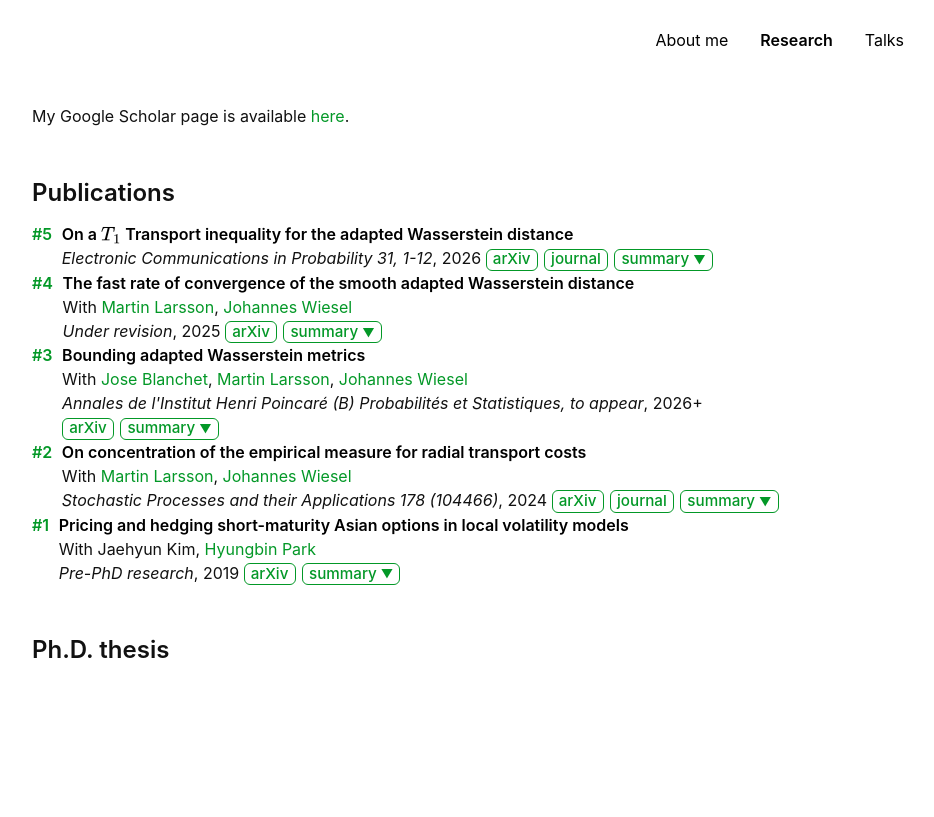
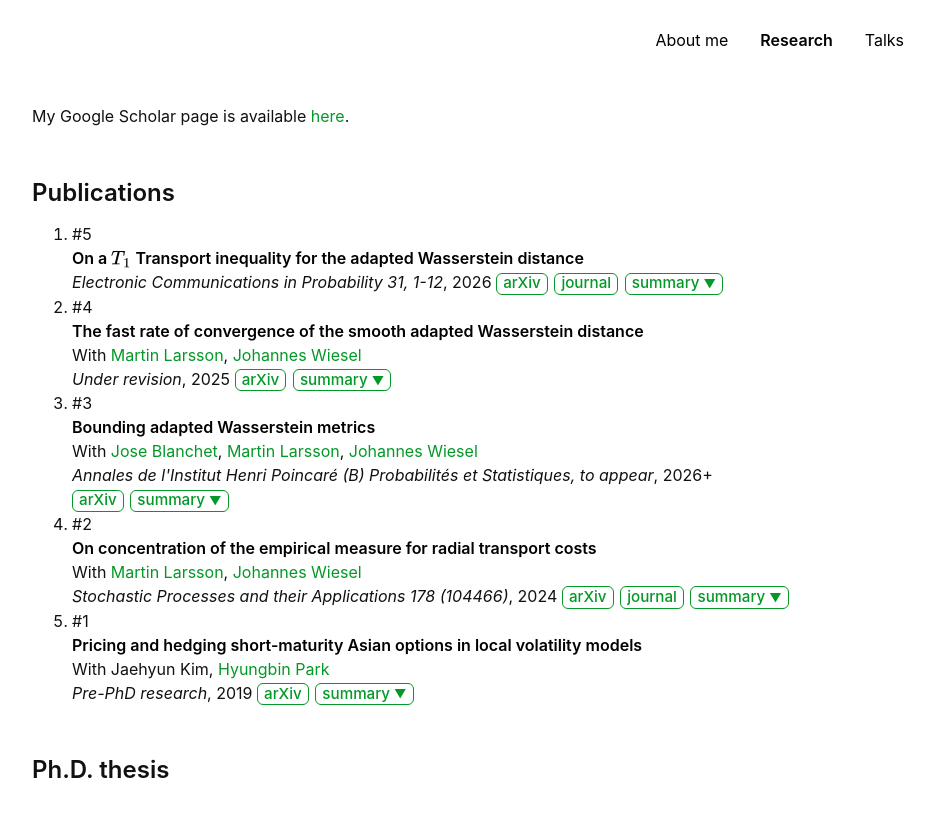
Before and after one commit to Jonghwap/Jonghwap.github.io, a Jekyll site: the page built from research.md, in a window 1280 px wide. Shown: the top 817 px of the page, without its empty margins (208-1142 px from the left). Built offline with Jekyll 4.4.1, drawn with Linux system fonts in a browser that asks for light colours; a style sheet for code colours, icons or effects is not loaded.

Commit message:
Update minimal-light-no-dark-mode.scss

```diff
--- a/_sass/minimal-light-no-dark-mode.scss
+++ b/_sass/minimal-light-no-dark-mode.scss
@@ -243,31 +243,6 @@ a {
 
 a:hover {
   color:#02661E
-}
-
-.publication-list ::marker {
-  color: #039827;
-  font-weight: 600;
-  content: "#" counter(list-item);
-}
-
-
-.publication-list {
-  list-style: none;
-  padding-left: 0;
-  margin-left: 0;
-}
-
-.publication-entry {
-  display: flex;
-  align-items: flex-start;
-  gap: 0.6rem;
-}
-
-.publication-rank {
-  color: #039827;
-  font-weight: 600;
-  flex-shrink: 0;
 }
 
 
```
